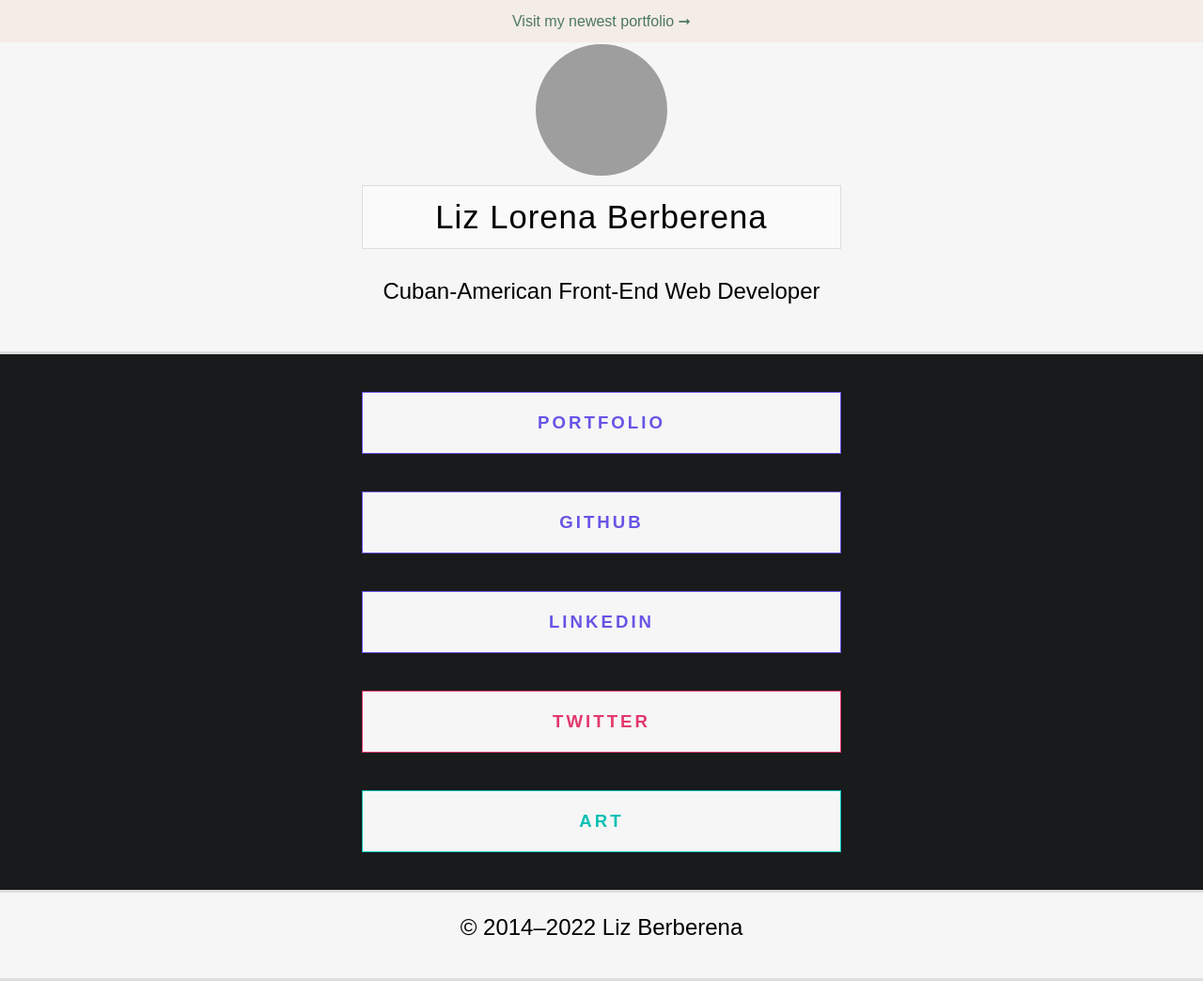
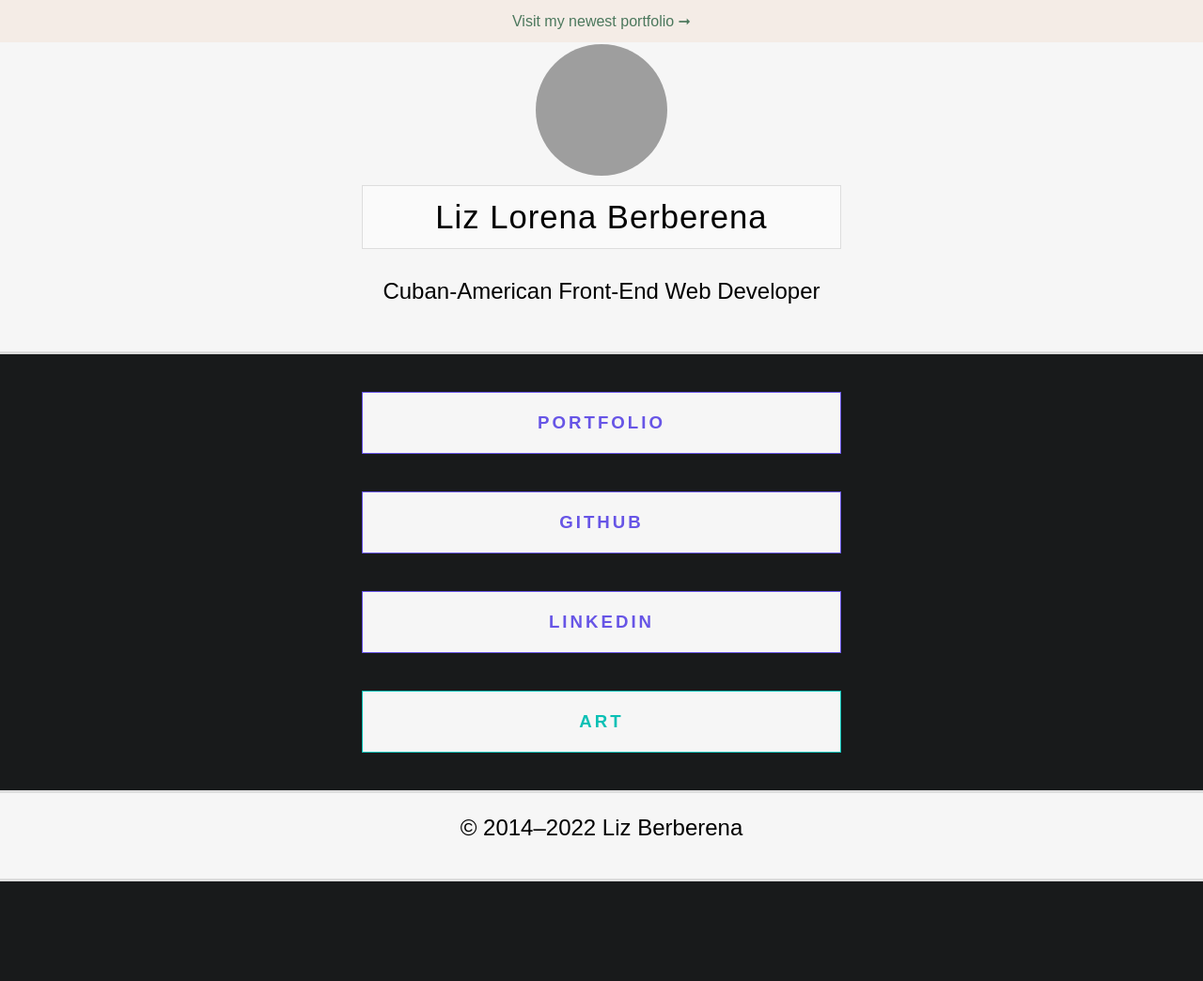
Before and after one commit to liz-lorena/2020, a Jekyll site: the page built from links/index.html, in a window 1280 px wide and 1044 px high. Shown: the whole window at 94% size. Built offline with Jekyll 4.4.1, drawn with Linux system fonts in a browser that asks for light colours.

Commit message:
Update all-links.html

```diff
--- a/_includes/all-links.html
+++ b/_includes/all-links.html
@@ -7,8 +7,6 @@
 
 	<a href="https://linkedin.com/in/lizberberena" rel="noopener" class="purple" target="_blank" title="/in/lizberberena">LinkedIn</a>
 
-	<a href="https://twitter.com/lizberberena" rel="noopener" class="red" target="_blank" title="@lizberberena">Twitter</a>
-
 	<a href="{{ site.url }}/art" class="green" title="{{ site.url }}/art">Art</a>
 
 </div>
```
